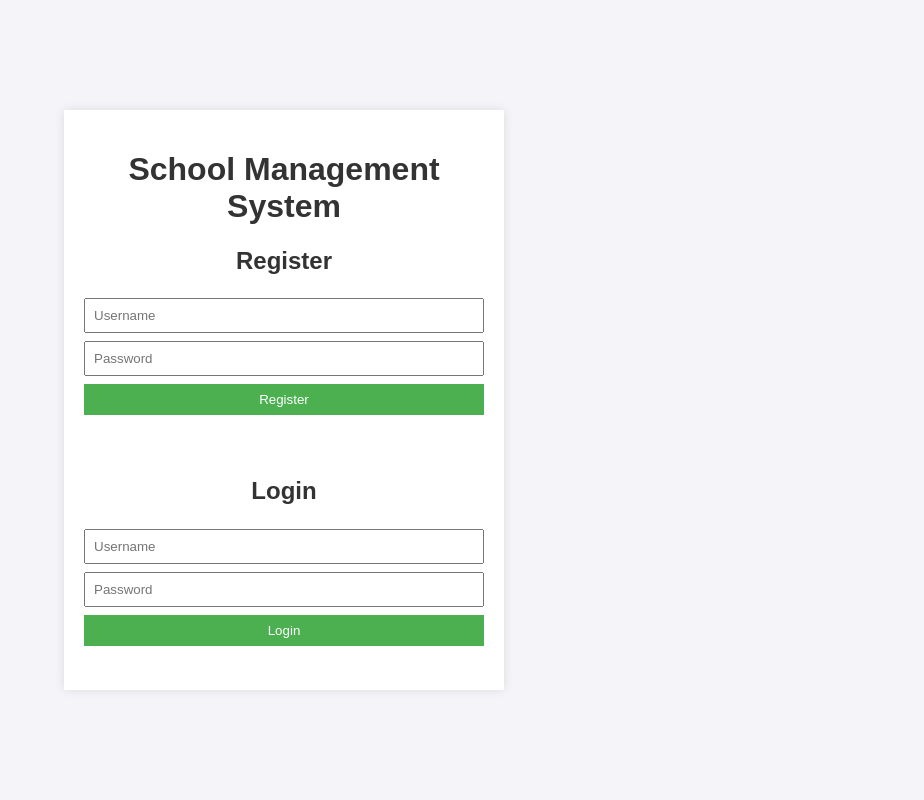
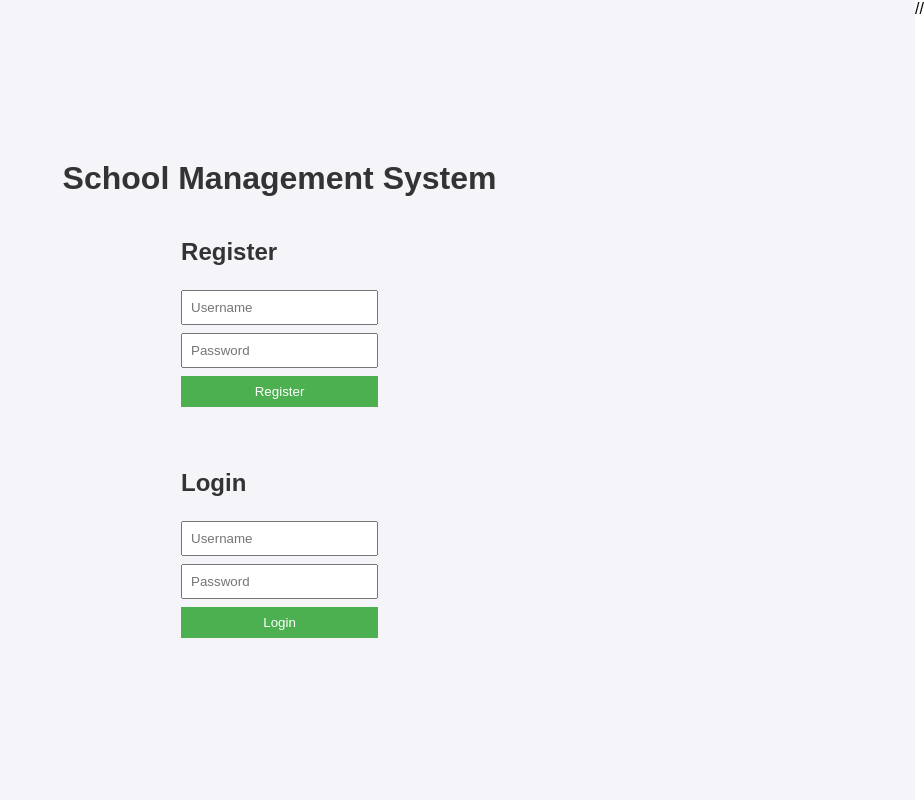
Before and after one commit to Tristan-Thompson876/Database, a Flask app: template templates/index.html in a window 1280 px wide. Shown: the whole page, without its empty margins (356-1280 px from the left). Run offline with Flask 3, Linux system fonts and the light colour scheme; the template is opened without the code that fills it: most values are stand-ins (such as "Sample title", 1, 10 or a date in 2020); some libraries are stand-ins or nearby versions.

Commit message:
home page structure

```diff
--- a/static/appVue.js
+++ b/static/appVue.js
@@ -8,7 +8,6 @@
         courseName: '',
         startDate: '',
         endDate: '',
-        //events: []
     },
     methods: {
         async registerUser() {
@@ -26,7 +25,6 @@
             }
         },
         loginUser() {
-            // Simulate login success
             if (this.username && this.password) {
                 this.isLoggedIn = true;
             } else {
@@ -56,17 +54,10 @@
                 console.error('Error adding course:', error);
                 alert('Failed to add course. Please try again.');
             }
+        },
+        goToPage(page) {
+            alert(`Navigating to ${page}`);
         }
-        /*fetchEvents() {
-            fetch('http://127.0.0.1:4000/calendar-events')
-            .then(response => response.json())
-            .then(data => {
-                if (Array.isArray(data)) {
-                    this.events = data;
-                } else {
-                    alert(data.error);
-                }
-            });
-        }*/
     }
 });
+/** */
--- a/static/style.css
+++ b/static/style.css
@@ -1,20 +1,75 @@
 body {
     font-family: Arial, sans-serif;
+    margin: 0;
     display: flex;
-    justify-content: center;
-    align-items: center;
     height: 100vh;
-    margin: 0;
-    background-color: #f4f4f9;
 }
 
 #app {
-    max-width: 400px;
+    display: flex;
     width: 100%;
+}
+
+.sidebar {
+    width: 250px;
+    background-color: #333;
+    color: white;
+    display: flex;
+    flex-direction: column;
+    align-items: center;
     padding: 20px;
-    background: white;
-    box-shadow: 0 0 10px rgba(0, 0, 0, 0.1);
+}
+
+.avatar {
     text-align: center;
+    margin-bottom: 20px;
+}
+
+.avatar img {
+    border-radius: 50%;
+    width: 80px;
+    height: 80px;
+}
+
+.nav-links {
+    list-style-type: none;
+    padding: 0;
+    width: 100%;
+}
+
+.nav-links li {
+    padding: 10px;
+    text-align: center;
+    cursor: pointer;
+    color: white;
+}
+
+.nav-links li:hover {
+    background-color: #555;
+}
+
+.logout-btn {
+    margin-top: auto;
+    background-color: #FF6347;
+    color: white;
+    padding: 10px;
+    border: none;
+    cursor: pointer;
+    width: 100%;
+}
+
+.logout-btn:hover {
+    background-color: #FF4500;
+}
+
+.main-content {
+    flex-grow: 1;
+    padding: 20px;
+    background-color: #f4f4f9;
+    display: flex;
+    flex-direction: column;
+    align-items: center;
+    justify-content: center;
 }
 
 h1, h2 {
@@ -42,3 +97,4 @@
 button:hover {
     background-color: #45a049;
 }
+/**/
--- a/templates/index.html
+++ b/templates/index.html
@@ -5,11 +5,27 @@
     <meta name="viewport" content="width=device-width, initial-scale=1.0">
     <title>School Management System</title>
     <link rel="stylesheet" href="{{ url_for('static', filename='style.css') }}">
-
 </head>
 <body>
     <div id="app">
+        <!-- Sidebar -->
+        <div v-if="isLoggedIn" class="sidebar">
+            <div class="avatar">
+                <img src="https://via.placeholder.com/80" alt="User Avatar">
+                <h3>{{ username }}</h3>
+            </div>
+            <ul class="nav-links">
+                <li @click="goToPage('register')">Register</li>
+                <li @click="goToPage('grades')">Grades</li>
+                <li @click="goToPage('calendar')">Calendar</li>
+            </ul>
+            <button @click="logout" class="logout-btn">Logout</button>
+        </div>
+
+        <!-- Main Content Area -->
+        <div class="main-content">
             <h1>School Management System</h1>
+            <h2 v-if="isLoggedIn">Welcome, {{ username }}</h2>
 
             <!-- Registration and Login Forms -->
             <div v-if="!isLoggedIn">
@@ -29,10 +45,8 @@
                 </form>
             </div>
 
-        <!-- User Dashboard / Home Page -->
+            <!-- Additional content for registered users -->
             <div v-if="isLoggedIn">
-            <h2>Welcome, {{username}}</h2>
-            <button @click="logout">Logout</button>
                 <h2>Add a Course</h2>
                 <form @submit.prevent="addCourse">
                     <input type="text" v-model="courseCode" placeholder="Course Code" required>
@@ -43,8 +57,10 @@
                 </form>
             </div>
         </div>
+    </div>
 
     <script src="https://cdn.jsdelivr.net/npm/vue@2.6.14/dist/vue.js"></script>
     <script src="{{ url_for('static', filename='appVue.js') }}"></script>
 </body>
 </html>
+//
```
Lines whose indentation alone changed are shown as unchanged.
